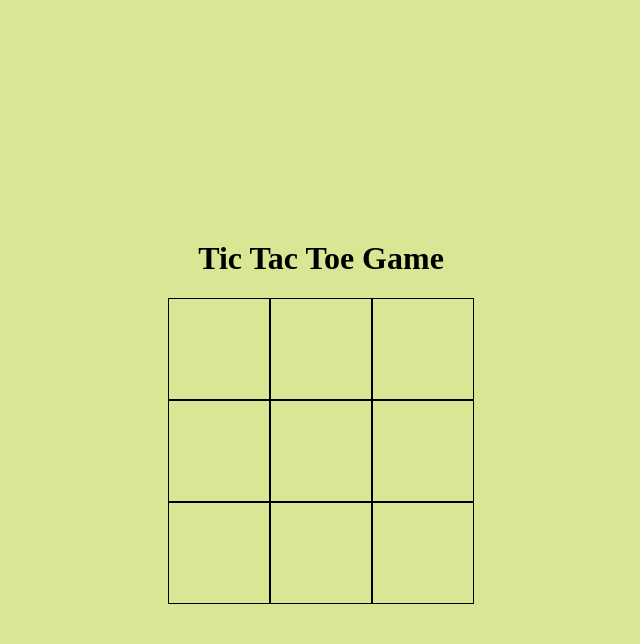
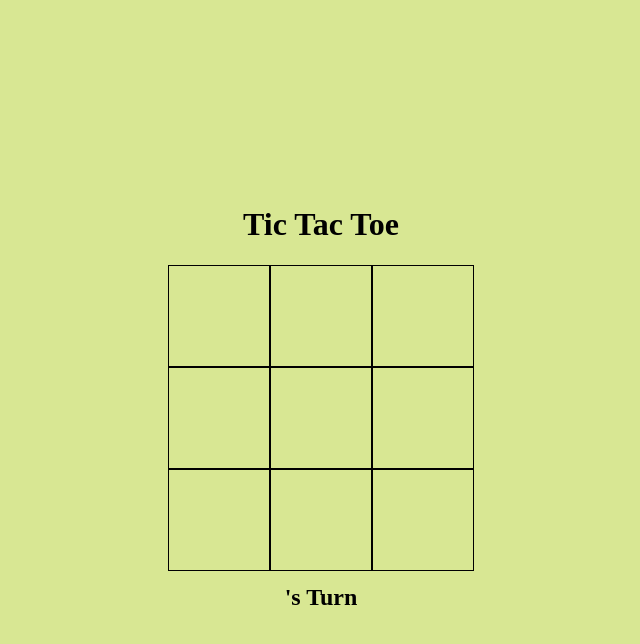
Before and after one commit to yuecelem/tic-tac-toe-v2, a plain HTML site: page index.html in a window 1280 px wide. Both pictures are taken after a click on the button "Start Game". Shown: the whole page, without its empty margins (319-959 px from the left). Drawn offline with Linux system fonts and the light colour scheme.

Commit message:
Add turn display

```diff
--- a/index.html
+++ b/index.html
@@ -10,7 +10,7 @@
 <body class="body">
     <div class="gameContainer">
 
-        <h1>Tic Tac Toe Game</h1>
+        <h1>Tic Tac Toe</h1>
 
         <button id="startGameBtn">Start Game</button>
 
@@ -26,7 +26,7 @@
             <div class="grid" id="8"></div>
         </div>
 
-        <h2 class="status hidden">X' turn</h2>
+        <h2 class="status hidden" id="status">'s Turn</h2>
 
     </div>
 </body>
--- a/script.js
+++ b/script.js
@@ -59,7 +59,7 @@ const playGame = (() => {
 
     let winner = '';
 
-    const board = gameBoard;
+    const board = gameBoard();
 
     const player1 = player();
     player1.setPlayerInfo('mahmut', 'X')
@@ -134,7 +134,7 @@ const playGame = (() => {
         getWinner,
         alternateCurrentPlayer,
         getCurrentPlayer,
-        board,
+        getBoard: board.getBoard,
     }
 
 
@@ -143,17 +143,29 @@ const playGame = (() => {
 function screenController () {
 
     const game = playGame();
+    const board = game.getBoard();
+
+    const gridContainer = document.getElementById('gridContainer');
+    const statusBar = document.getElementById('status');
 
     function startBtnClickHandler (e) {
         e.target.classList.add('hidden');
-
-        console.log(document.getElementById('gridContainer'))
-        document.getElementById('gridContainer').classList.remove('hidden');
-
+        console.log(e.target)
+        gridContainer.classList.remove('hidden');
+        statusBar.classList.remove('hidden');
     }
 
     document.getElementById('startGameBtn').onclick = startBtnClickHandler;
 
+    function displayCurrentPlayer () {
+        const currentPlayerSymbol = game.getCurrentPlayer().getPlayerInfo().symbol;
+        statusBar.innerText = currentPlayerSymbol + "'s turn.";
+    }
+
+    function playerMoveHandler() {
+
+    }
+
 }
 
 screenController();
```
